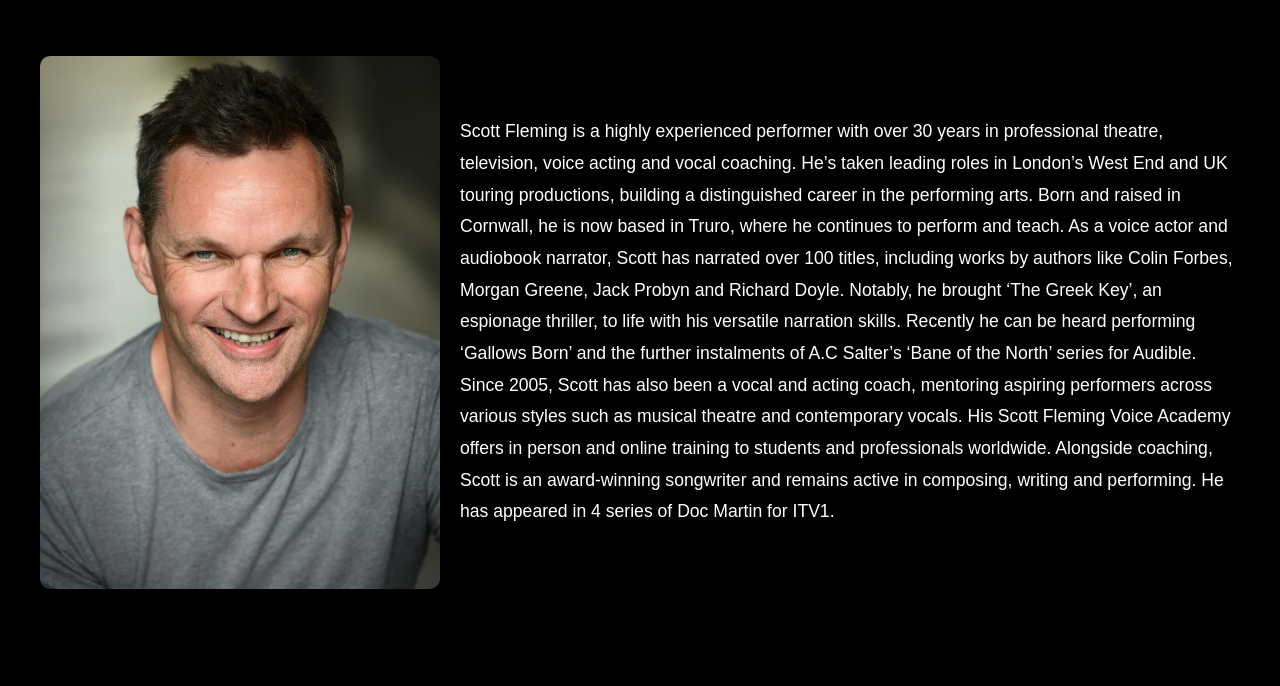
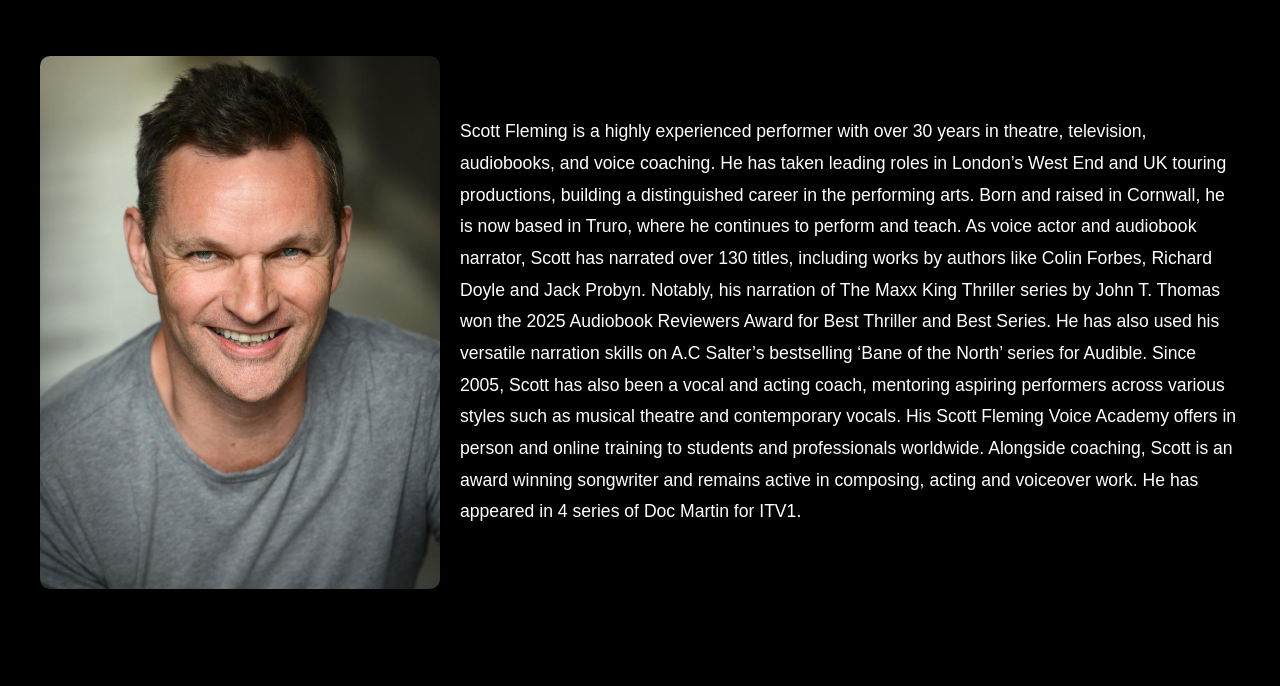
Before and after one commit to finnianfleming/SFVA-HOST, a plain HTML site: page index.html in a window 1280 px wide. Shown: the part 112-798 px from the top of the page. Drawn offline with Linux system fonts and the light colour scheme.

Commit message:
Added new blurb

```diff
--- a/index.html
+++ b/index.html
@@ -50,11 +50,8 @@
         <div class="about-container">
           <img src="assets/profile.jpg" alt="Scott Fleming headshot" class="profile-img">
           <p class="about-description">
-            Scott Fleming is a highly experienced performer with over 30 years in professional theatre, television, voice acting and vocal coaching. He’s taken leading roles in London’s West End and UK touring productions, building a distinguished career in the performing arts.
-
-            Born and raised in Cornwall, he is now based in Truro, where he continues to perform and teach. As a voice actor and audiobook narrator, Scott has narrated over 100 titles, including works by authors like Colin Forbes, Morgan Greene, Jack Probyn and Richard Doyle. Notably, he brought ‘The Greek Key’, an espionage thriller, to life with his versatile narration skills. Recently he can be heard performing ‘Gallows Born’ and the further instalments of A.C Salter’s ‘Bane of the North’ series for Audible.
-
-            Since 2005, Scott has also been a vocal and acting coach, mentoring aspiring performers across various styles such as musical theatre and contemporary vocals. His Scott Fleming Voice Academy offers in person and online training to students and professionals worldwide. Alongside coaching, Scott is an award-winning songwriter and remains active in composing, writing and performing. He has appeared in 4 series of Doc Martin for ITV1.
+            Scott Fleming is a highly experienced performer with over 30 years in theatre, television, audiobooks, and voice coaching. He has taken leading roles in London’s West End and UK touring productions, building a distinguished career in the performing arts. Born and raised in Cornwall, he is now based in Truro, where he continues to perform and teach. As voice actor and audiobook narrator, Scott has narrated over 130 titles, including works by authors like Colin Forbes, Richard Doyle and Jack Probyn.
+Notably, his narration of The Maxx King Thriller series by John T. Thomas won the 2025 Audiobook Reviewers Award for Best Thriller and Best Series. He has also used his versatile narration skills on A.C Salter’s bestselling ‘Bane of the North’ series for Audible. Since 2005, Scott has also been a vocal and acting coach, mentoring aspiring performers across various styles such as musical theatre and contemporary vocals. His Scott Fleming Voice Academy offers in person and online training to students and professionals worldwide. Alongside coaching, Scott is an award winning songwriter and remains active in composing, acting and voiceover work. He has appeared in 4 series of Doc Martin for ITV1.
           </p>
         </div>
       </section>
```
